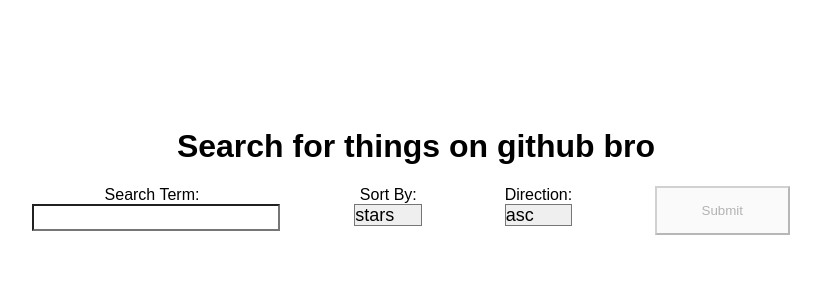
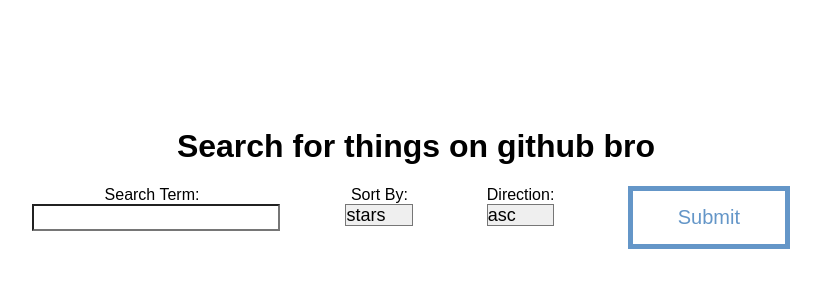
Before and after one commit to JonathanHemnes/react-github-search, a React app: page / in a window 1280 px wide. Shown: the top 300 px of the page, without its empty margins (224-1045 px from the left). Built offline with nearby package versions, Linux system fonts and the light colour scheme.

Commit message:
better buttons

```diff
--- a/src/SearchForm.scss
+++ b/src/SearchForm.scss
@@ -4,16 +4,28 @@
         margin-right: 20%;
         display: flex;
         justify-content: space-between;
-
         button {
             margin: 0 10px 0 0;
             padding: 15px 45px;
             appearance: none;
             box-shadow: none;
+            font-size: 20px;
             border-radius: 0;
-
+            color: #6496c8;
+            background: rgba(0, 0, 0, 0);
+            border: solid 5px #6496c8;
             &:focus {
                 outline: none;
+            }
+            &:hover,
+            &.hover {
+                border-color: #346392;
+                color: #346392;
+            }
+            &:active,
+            &.active {
+                border-color: #27496d;
+                color: #27496d;
             }
         }
     }
```
